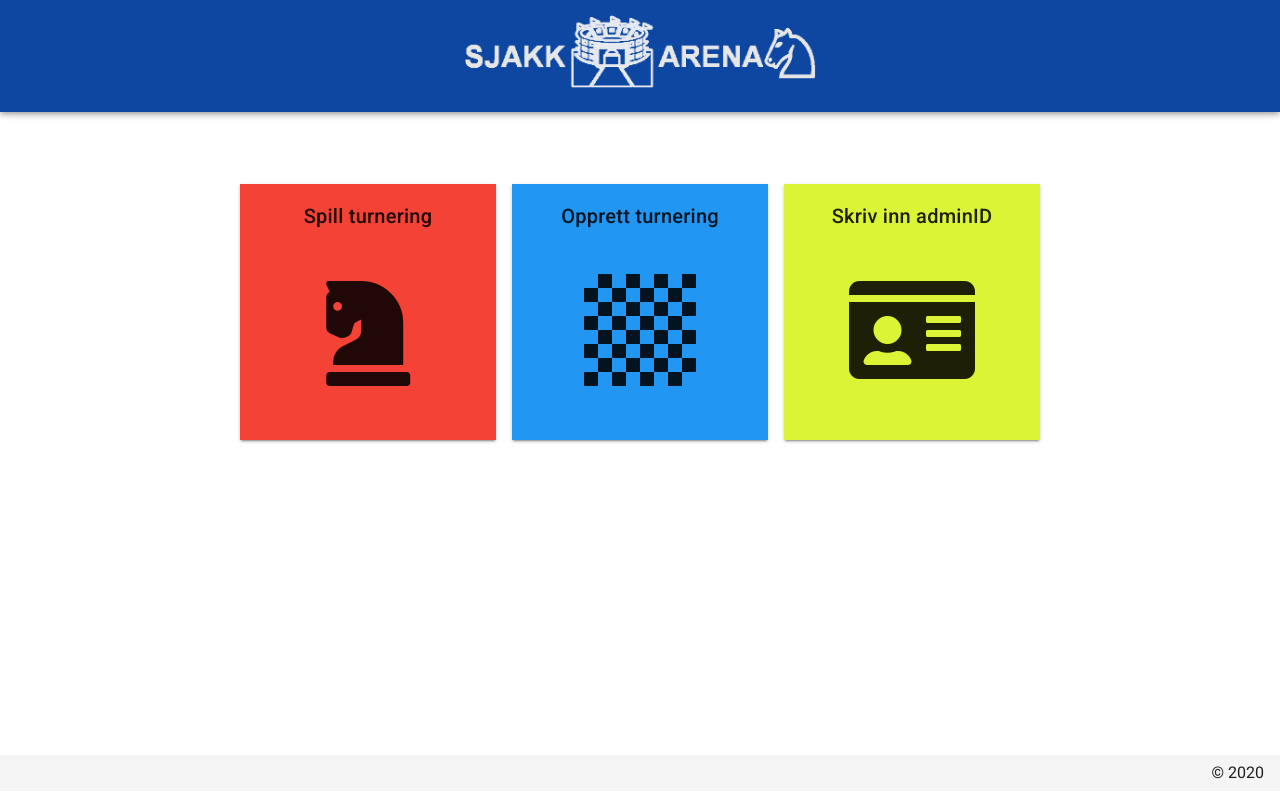
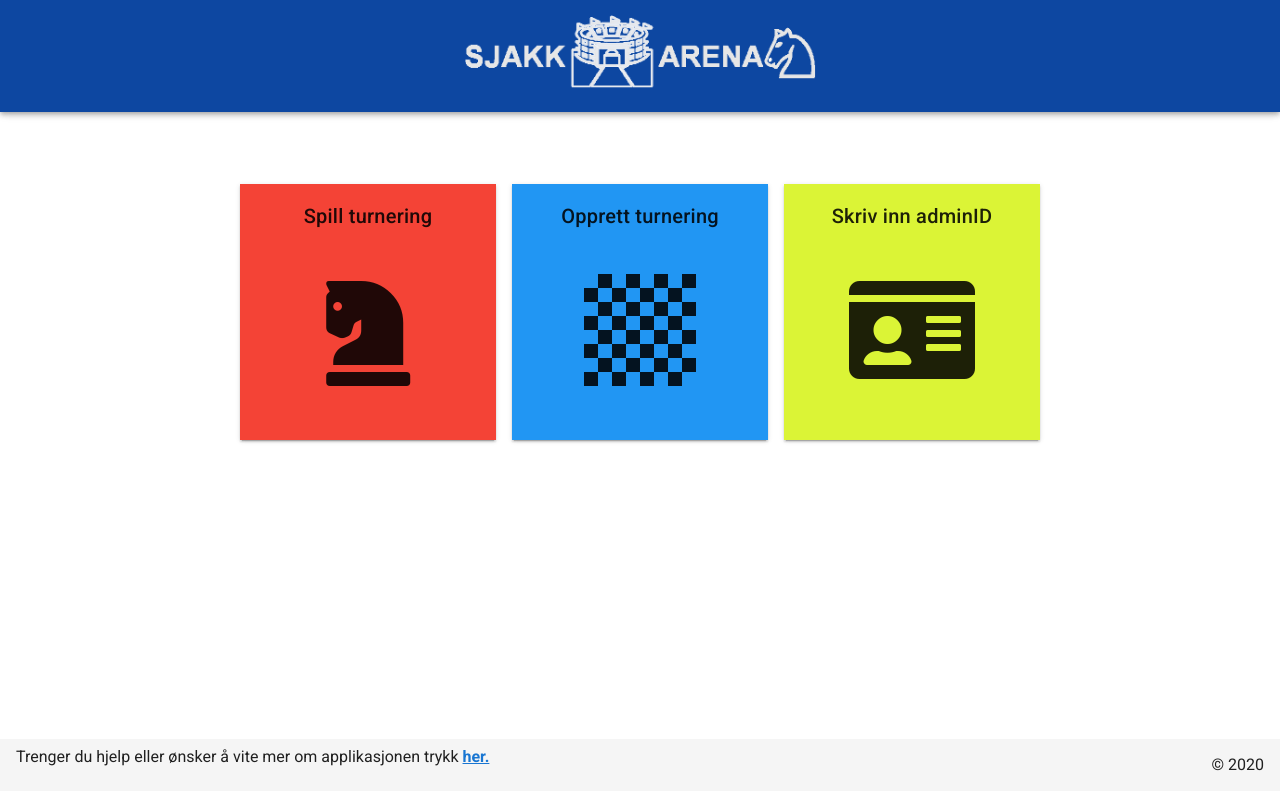
Before and after one commit to Severinzz/Sjakk-Arena-Frontend, a Vue app: page /chess-clock in a window 1280 px wide. Built offline with nearby package versions, Linux system fonts and the light colour scheme.

Commit message:
about page linked in footer, opens in new tab

```diff
--- a/src/components/AppFooter.vue
+++ b/src/components/AppFooter.vue
@@ -1,5 +1,11 @@
 <template>
   <v-footer color="#f5f5f5">
+    <p>Trenger du hjelp eller ønsker å vite mer om applikasjonen trykk
+      <strong>
+        <router-link to="/about" target="_blank">her.
+        </router-link>
+      </strong>
+    </p>
     <v-spacer></v-spacer>
     <div>&copy; {{ new Date().getFullYear() }}</div>
   </v-footer>
--- a/src/router/index.js
+++ b/src/router/index.js
@@ -28,7 +28,7 @@ const routes = [
     path: '/about',
     name: 'about',
     meta: {
-      title: 'Om sjakk arena'
+      title: 'Om Sjakk Arena'
     },
     // route level code-splitting
     // this generates a separate chunk (about.[hash].js) for this route
```
